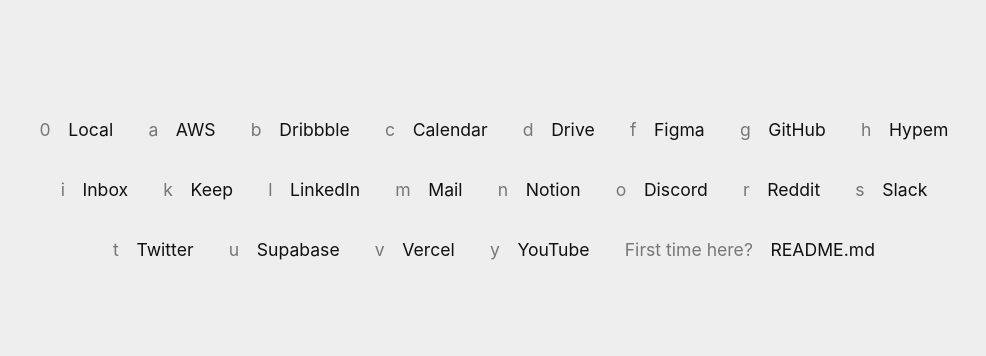
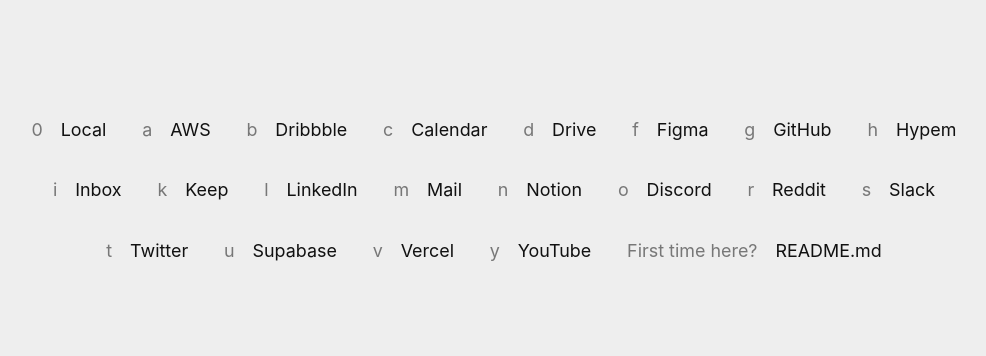
Before and after one commit to xvvvyz/tilde, a plain HTML site: page index.html in a window 1280 px wide. Shown: the part 210-566 px from the top of the page, without its empty margins (146-1132 px from the left). Drawn offline with Linux system fonts and the light colour scheme.

Commit message:
media queries -> clamp

```diff
--- a/index.html
+++ b/index.html
@@ -144,7 +144,7 @@
       Ubuntu, Roboto, Noto, Segoe UI, Arial, sans-serif;
     --font-size-1: 1rem;
     --font-size-2: 3rem;
-    --font-size-base: 90%;
+    --font-size-base: clamp(90%, 1.4vw, 120%);
     --font-weight-bold: 700;
     --font-weight-normal: 400;
     --line-height-base: 1.4;
@@ -158,24 +158,6 @@
       --color-background: #eee;
       --color-text-subtle: #777;
       --color-text: #111;
-    }
-  }
-
-  @media (min-width: 1000px) {
-    :root {
-      --font-size-base: 100%;
-    }
-  }
-
-  @media (min-width: 1200px) {
-    :root {
-      --font-size-base: 110%;
-    }
-  }
-
-  @media (min-width: 1600px) {
-    :root {
-      --font-size-base: 120%;
     }
   }
 
```
